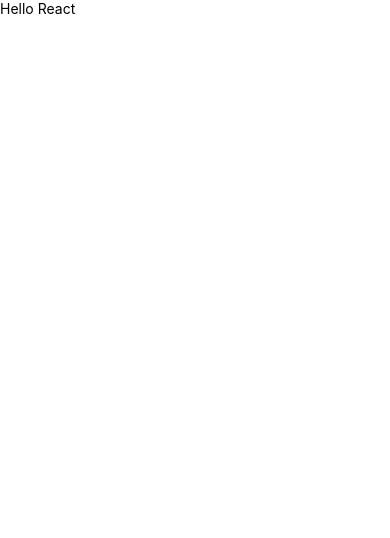
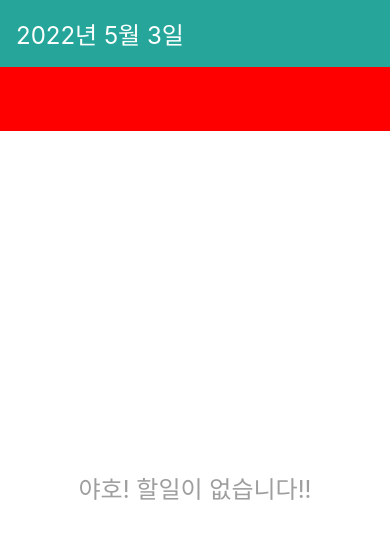
Before and after one commit to jdwns96/RN-Todo-App, a React Native app: screen / in a window 390 px wide. Shown: the top 538 px of the page. Built offline with nearby package versions, Linux system fonts and the light colour scheme.

Commit message:
[UPDATE] tutorial

```diff
--- a/App.tsx
+++ b/App.tsx
@@ -1,36 +1,25 @@
 import React from "react";
 import { SafeAreaView, ScrollView, StatusBar, StyleSheet, Text, useColorScheme, View } from "react-native";
 
+// component
+import DateHeader from "./src/components/DateHeader";
+import AddTodo from "./src/components/AddTodo";
+import Empty from "./src/components/Empty";
+
 const App = () => {
-  const isDarkMode = useColorScheme() === "dark";
-
   return (
-    <SafeAreaView>
-      <View>
-        <Text>Hello React</Text>
-      </View>
-      <StatusBar barStyle={isDarkMode ? "light-content" : "dark-content"} />
+    <SafeAreaView style={styles.block}>
+      <DateHeader />
+      <AddTodo />
+      <Empty />
     </SafeAreaView>
   );
 };
 
+export default App;
+
 const styles = StyleSheet.create({
-  sectionContainer: {
-    marginTop: 32,
-    paddingHorizontal: 24,
-  },
-  sectionTitle: {
-    fontSize: 24,
-    fontWeight: "600",
-  },
-  sectionDescription: {
-    marginTop: 8,
-    fontSize: 18,
-    fontWeight: "400",
-  },
-  highlight: {
-    fontWeight: "700",
+  block: {
+    flex: 1,
   },
 });
-
-export default App;
--- /dev/null
+++ b/src/components/AddTodo.tsx
@@ -0,0 +1,13 @@
+import React from "react";
+import { View, Text, StyleSheet } from "react-native";
+
+export default function AddTodo() {
+  return <View style={styles.block}></View>;
+}
+
+const styles = StyleSheet.create({
+  block: {
+    height: 64,
+    backgroundColor: "red",
+  },
+});
--- /dev/null
+++ b/src/components/DateHeader.tsx
@@ -0,0 +1,25 @@
+import React from "react";
+import { View, Text, StyleSheet, StatusBar } from "react-native";
+
+export default function DateHeader() {
+  return (
+    <>
+      {/* 상단 Status 설정 */}
+      <StatusBar backgroundColor="#26a69a" />
+      <View style={styles.block}>
+        <Text style={styles.dateText}>2022년 5월 3일</Text>
+      </View>
+    </>
+  );
+}
+
+const styles = StyleSheet.create({
+  block: {
+    padding: 16,
+    backgroundColor: "#26a69a",
+  },
+  dateText: {
+    fontSize: 24,
+    color: "#fff",
+  },
+});
--- /dev/null
+++ b/src/components/Empty.tsx
@@ -0,0 +1,23 @@
+import React from "react";
+import { View, Text, StyleSheet } from "react-native";
+
+export default function Empty() {
+  return (
+    <View style={styles.block}>
+      <Text style={styles.description}>야호! 할일이 없습니다!!</Text>
+    </View>
+  );
+}
+
+const styles = StyleSheet.create({
+  // flex 속성 사용시 상위 영역에도 flex 화면 배치가 필요함
+  block: {
+    flex: 1,
+    alignItems: "center",
+    justifyContent: "center",
+  },
+  description: {
+    fontSize: 24,
+    color: "#9e9e9e",
+  },
+});
--- a/tsconfig.json
+++ b/tsconfig.json
@@ -28,7 +28,7 @@
     "module": "commonjs",                                /* Specify what module code is generated. */
     // "rootDir": "./",                                  /* Specify the root folder within your source files. */
     "moduleResolution": "node",                          /* Specify how TypeScript looks up a file from a given module specifier. */
-    // "baseUrl": "./",                                  /* Specify the base directory to resolve non-relative module names. */
+    // "baseUrl": "src",                                  /* Specify the base directory to resolve non-relative module names. */
     // "paths": {},                                      /* Specify a set of entries that re-map imports to additional lookup locations. */
     // "rootDirs": [],                                   /* Allow multiple folders to be treated as one when resolving modules. */
     // "typeRoots": [],                                  /* Specify multiple folders that act like `./node_modules/@types`. */
```
